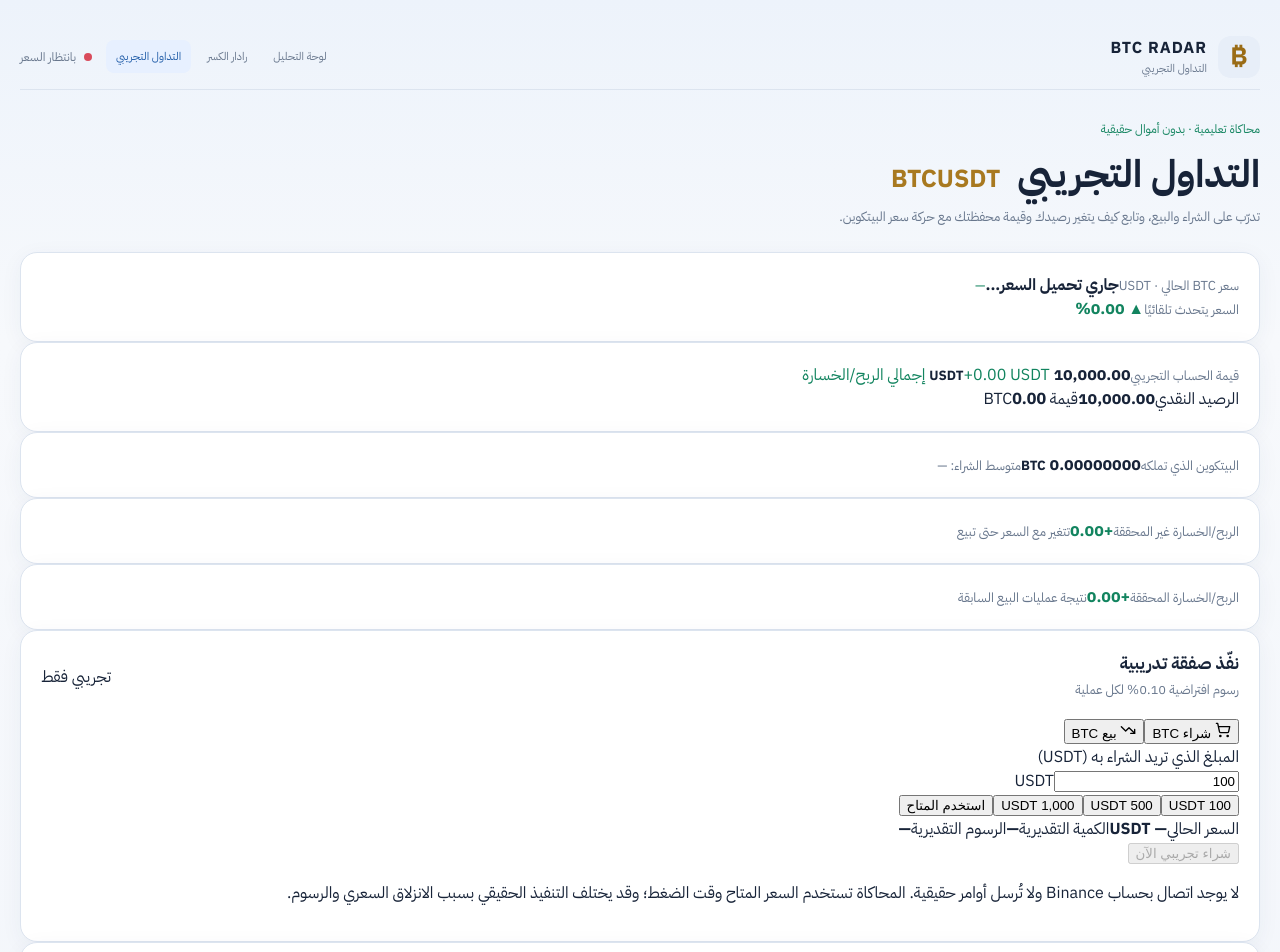
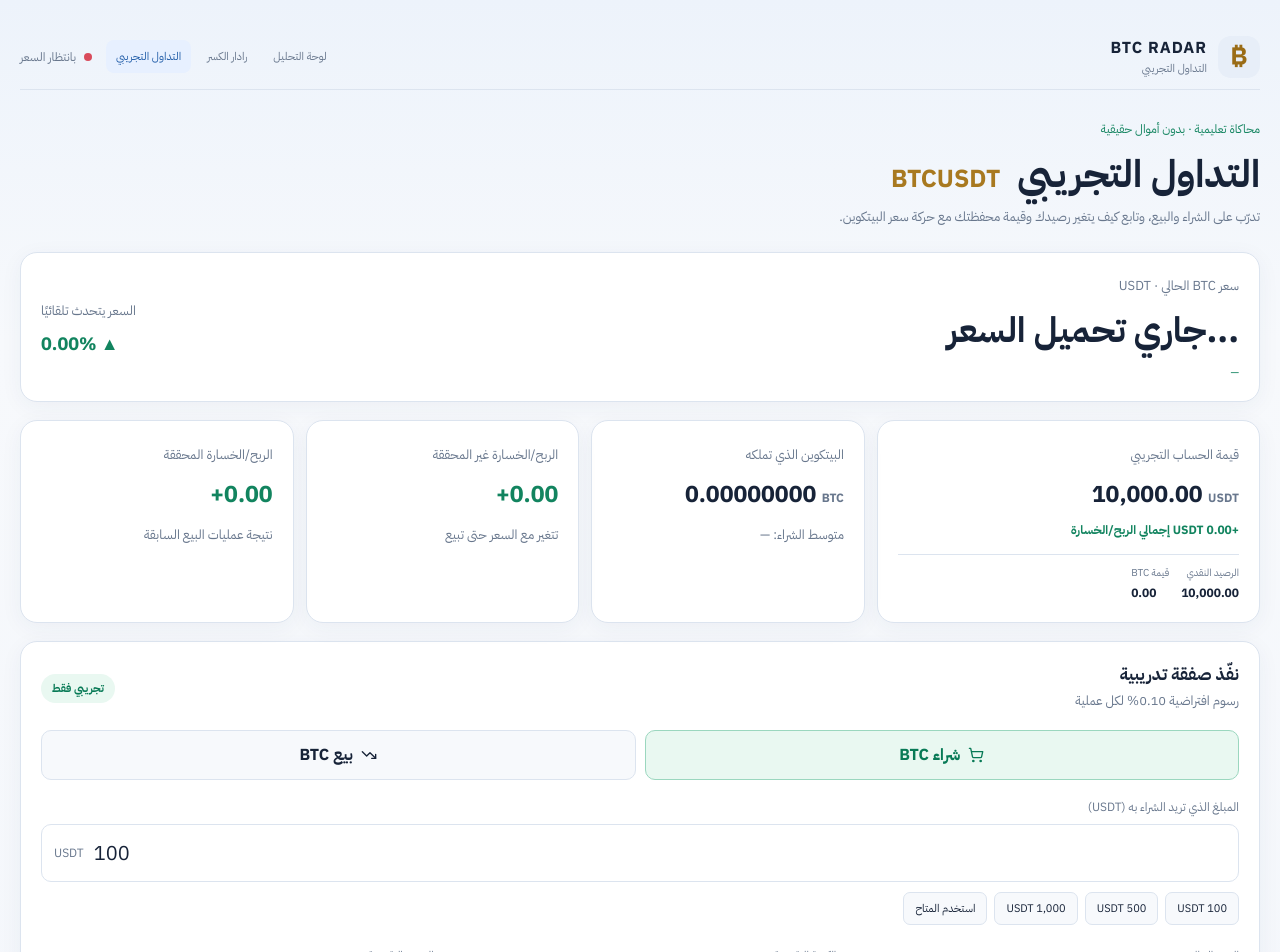
Before and after one commit to 771523543/BTC-RADAR, a Next.js app in the folder next-app/: page /BTC-RADAR/paper-trading in a window 1280 px wide. Shown: the top 952 px of the page. Built offline with nearby package versions, Linux system fonts and the light colour scheme; no server answers.

Commit message:
Style paper trading simulator

```diff
--- a/next-app/app/globals.css
+++ b/next-app/app/globals.css
@@ -105,3 +105,37 @@ footer{color:var(--muted)}
 .monitor-next{display:flex;flex-direction:column;gap:5px;margin-top:13px;padding:12px 14px;border-radius:10px;background:#f1f6fb;border:1px solid #dce5ef;line-height:1.8}
 .monitor-next b{font-size:12px;color:#344256}
 .monitor-next span{font-size:13px;color:#46566b}
+
+/* Paper trading simulator */
+.paper-price{display:flex;align-items:center;justify-content:space-between;gap:18px;margin-bottom:18px}
+.paper-price strong{display:block;font-size:35px;direction:ltr;text-align:right;margin:7px 0}
+.paper-price small{display:block;font-size:11px}
+.paper-price-side{text-align:left;display:grid;gap:6px}.paper-price-side b{font-size:18px}
+.paper-account-grid{display:grid;grid-template-columns:1.4fr 1fr 1fr 1fr;gap:12px;margin-bottom:18px}
+.paper-balance,.paper-stat{display:flex;flex-direction:column;gap:9px;min-width:0}
+.paper-balance>strong,.paper-stat>strong{font-size:23px;direction:ltr;text-align:right;overflow-wrap:anywhere}
+.paper-balance>strong small,.paper-stat>strong small{font-size:12px;color:var(--muted)}
+.paper-pnl{font-size:12px;font-weight:700}
+.paper-balance-foot{display:flex;flex-wrap:wrap;gap:12px;margin-top:6px;padding-top:10px;border-top:1px solid var(--line)}
+.paper-balance-foot span{display:grid;gap:4px;color:var(--muted);font-size:10px}.paper-balance-foot b{color:var(--text);font-size:12px;direction:ltr}
+.paper-trade-panel{margin-bottom:18px}.paper-demo-tag{padding:6px 11px;border-radius:20px;background:#e9f8f1;color:#087a56;font-size:11px;font-weight:700}
+.paper-tabs{display:grid;grid-template-columns:1fr 1fr;gap:9px;margin:14px 0 18px}
+.paper-tabs button{display:flex;align-items:center;justify-content:center;gap:8px;border:1px solid var(--line);border-radius:10px;padding:12px;background:#f7f9fc;color:var(--text);font:inherit;font-weight:700;cursor:pointer}
+.paper-tabs button.buy-active{background:#e9f8f1;border-color:#9bd7bf;color:#087a56}.paper-tabs button.sell-active{background:#fff0f2;border-color:#efb7bf;color:#bd3548}
+.paper-label{display:block;font-size:12px;color:var(--muted);margin-bottom:8px}
+.paper-input-row{display:flex;align-items:center;gap:10px;border:1px solid var(--line);border-radius:10px;padding:4px 12px;background:#fff}
+.paper-input-row input{width:100%;min-width:0;border:0;outline:0;background:transparent;color:var(--text);font:inherit;font-size:20px;padding:9px 0;direction:ltr}.paper-input-row span{color:var(--muted);font-size:12px}
+.paper-quick{display:flex;flex-wrap:wrap;gap:7px;margin:10px 0}
+.paper-quick button{border:1px solid var(--line);border-radius:7px;background:#f7f9fc;color:var(--text);padding:7px 11px;font:inherit;font-size:11px;cursor:pointer}
+.paper-estimate{display:grid;grid-template-columns:repeat(3,1fr);gap:10px;padding:12px 0;color:var(--muted);font-size:11px}
+.paper-estimate span{display:grid;gap:5px}.paper-estimate b{color:var(--text);direction:ltr;text-align:right}
+.paper-submit{width:100%;border:0;border-radius:10px;padding:13px;color:#fff;font:inherit;font-weight:700;cursor:pointer}
+.paper-submit:disabled{opacity:.5;cursor:not-allowed}.paper-submit.buy{background:#12845f}.paper-submit.sell{background:#d94b5b}
+.paper-notice{padding:10px 12px;border-radius:9px;background:#eef5ff;color:#24558c;font-size:12px;line-height:1.7}
+.paper-disclaimer{font-size:10px;line-height:1.8;color:var(--muted);margin:12px 0 0}
+.paper-table-wrap{overflow-x:auto}.paper-table{width:100%;border-collapse:collapse;white-space:nowrap;font-size:11px}
+.paper-table th,.paper-table td{padding:11px 9px;border-bottom:1px solid var(--line);text-align:right}
+.paper-table th{color:var(--muted);font-weight:600;background:#f7f9fc}
+.paper-empty{text-align:center;padding:28px 12px;color:var(--muted);font-size:12px;line-height:1.8}
+@media(max-width:900px){.paper-account-grid{grid-template-columns:1fr 1fr}}
+@media(max-width:760px){.paper-price{align-items:flex-start;flex-direction:column}.paper-price strong{font-size:29px}.paper-price-side{text-align:right}.paper-estimate{grid-template-columns:1fr 1fr}.paper-account-grid{grid-template-columns:1fr 1fr}.paper-balance{grid-column:1/-1}.paper-balance>strong,.paper-stat>strong{font-size:20px}}
```
